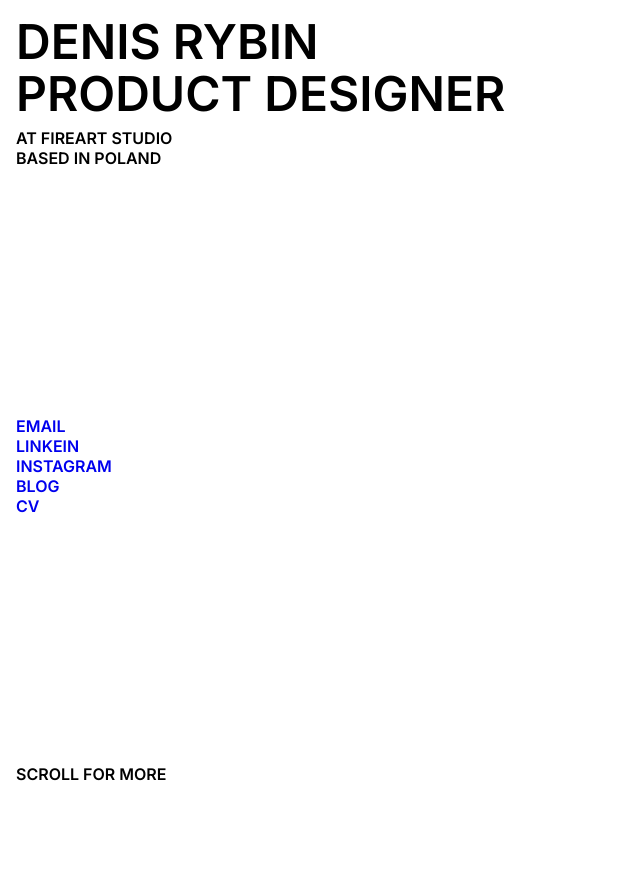
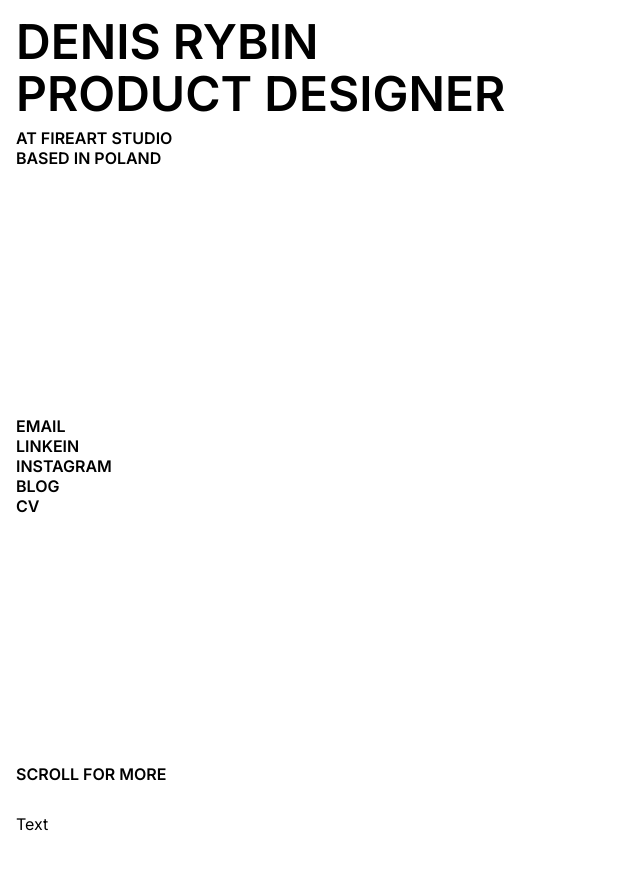
Before and after one commit to Rybindigital/Portfolio, a website built with Parcel: page index.html in a window 1280 px wide. Shown: the whole page, without its empty margins (0-640 px from the left). Before the commit the page ends 800 px from the top, so only its background shows below. Built offline with nearby package versions, Linux system fonts and the light colour scheme.

Commit message:
Update 14 files

```diff
--- a/index.html
+++ b/index.html
@@ -18,12 +18,12 @@
 					Based in Poland</p>
 				</div>
 
-				<ul class='textSmall'>
-					<li ><a href='#'>Email</a></li>
-					<li><a href='#'>LinkeIn</a></li>
-					<li><a href='#'>Instagram</a></li>
-					<li><a href='#'>Blog</a></li>
-					<li><a href='#'>CV</a></li>
+				<ul class='textSmall '>
+					<li><a href='#' class='link'>Email</a></li>
+					<li><a href='#' class='link'>LinkeIn</a></li>
+					<li><a href='#' class='link'>Instagram</a></li>
+					<li><a href='#' class='link'>Blog</a></li>
+					<li><a href='#' class='link'>CV</a></li>
 				</ul>
 
 				<div class='textSmall'>
@@ -32,6 +32,9 @@
 
 		</section>
 
+		<section class='container autolayout'>
+			Text
+		</section>
 
 		<script src="src/js/index.js"></script>
 	</body>
--- a/src/sass/main.scss
+++ b/src/sass/main.scss
@@ -15,3 +15,10 @@ html {
 	flex-direction: column;
 	justify-content: space-between;
 }
+
+.link {
+	color: currentColor;
+	&:hover {
+		text-decoration-line: underline;
+	}
+}
```
Also changed, not shown: dist/index.html, 6 other files.
